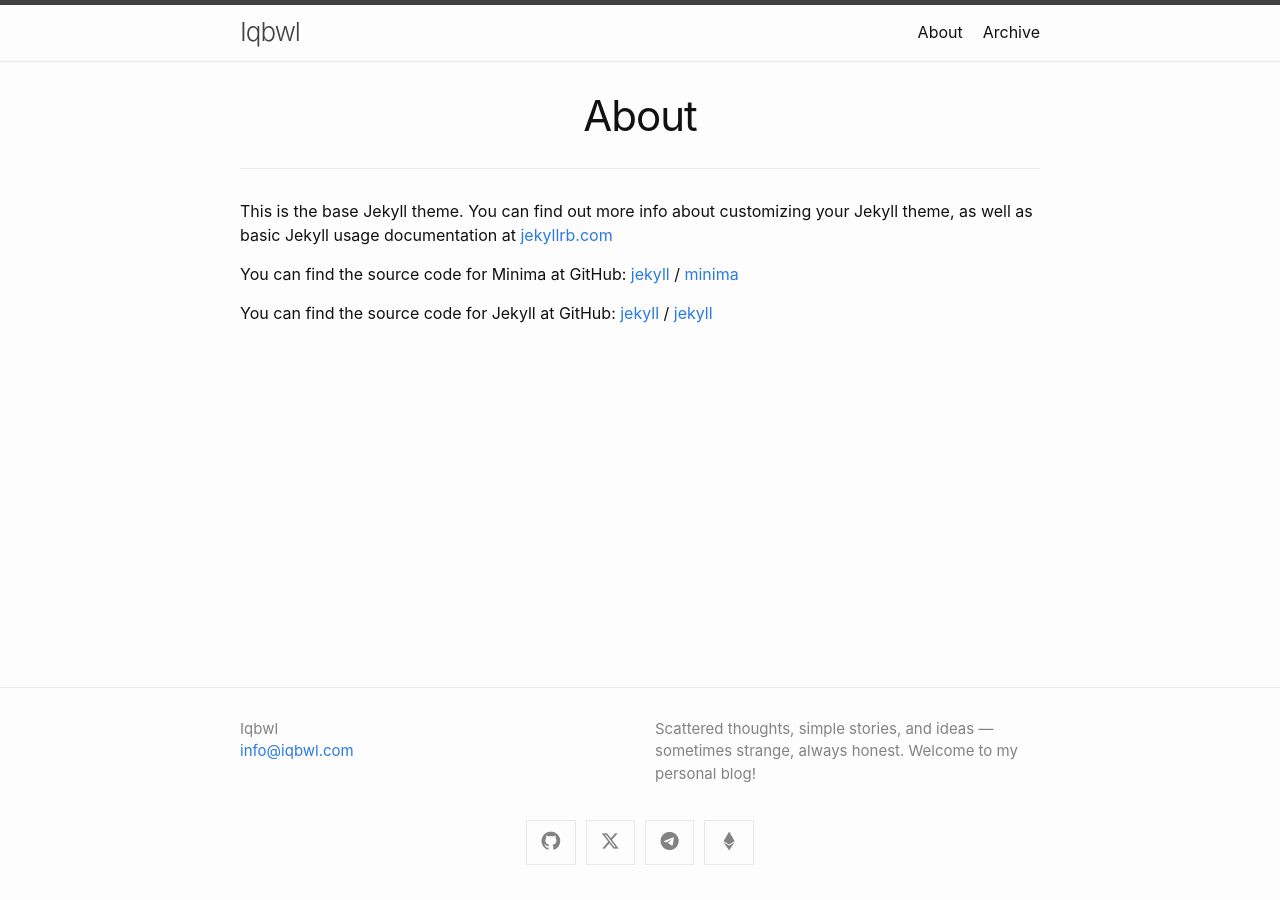
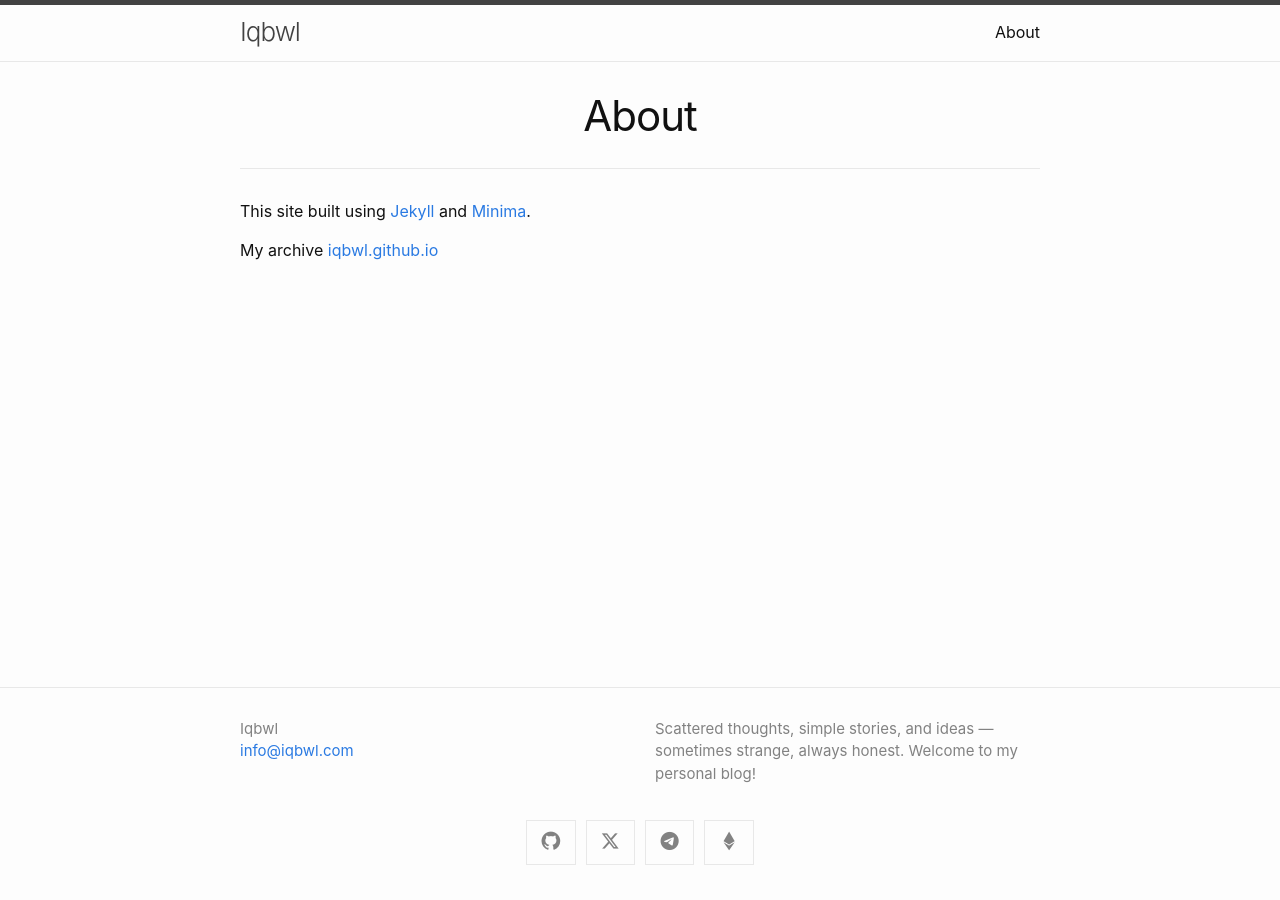
Before and after one commit to iqbwl/iqbwl.github.io, a Jekyll site: the page built from about.md, in a window 1280 px wide. Built offline with Jekyll 4.4.1, drawn with Linux system fonts in a browser that asks for light colours.

Commit message:
change ekt markdown and remove some pages

```diff
--- a/_config.yml
+++ b/_config.yml
@@ -43,8 +43,7 @@ minima:
   #   the `path` property (as represented via Liquid) of the pages in the order they
   #   should be rendered.
   header_pages:
-    - archive.markdown
-    - about.markdown
+    - about.md
 
   # Set to `true` to show excerpts on the homepage.
   show_excerpts: true
--- a/about.markdown
+++ /dev/null
@@ -1,17 +0,0 @@
----
-layout: page
-title: About
----
-
-This is the base Jekyll theme. You can find out more info about customizing your Jekyll theme, as well as basic Jekyll usage documentation at [jekyllrb.com](https://jekyllrb.com/)
-
-You can find the source code for Minima at GitHub:
-[jekyll][jekyll-organization] /
-[minima](https://github.com/jekyll/minima)
-
-You can find the source code for Jekyll at GitHub:
-[jekyll][jekyll-organization] /
-[jekyll](https://github.com/jekyll/jekyll)
-
-
-[jekyll-organization]: https://github.com/jekyll
--- /dev/null
+++ b/about.md
@@ -0,0 +1,8 @@
+---
+layout: page
+title: About
+---
+
+This site built using [Jekyll](https://jekyllrb.com/) and [Minima](https://github.com/jekyll/minima).
+
+My archive [iqbwl.github.io](https://iqbwl.github.io)
```
Also changed, not shown: archive.markdown (deleted, +0 -17 lines), _posts/2025-07-04-welcome-to-jekyll.md (renamed from _posts/2025-07-04-welcome-to-jekyll.markdown), index.md (renamed from index.markdown).
